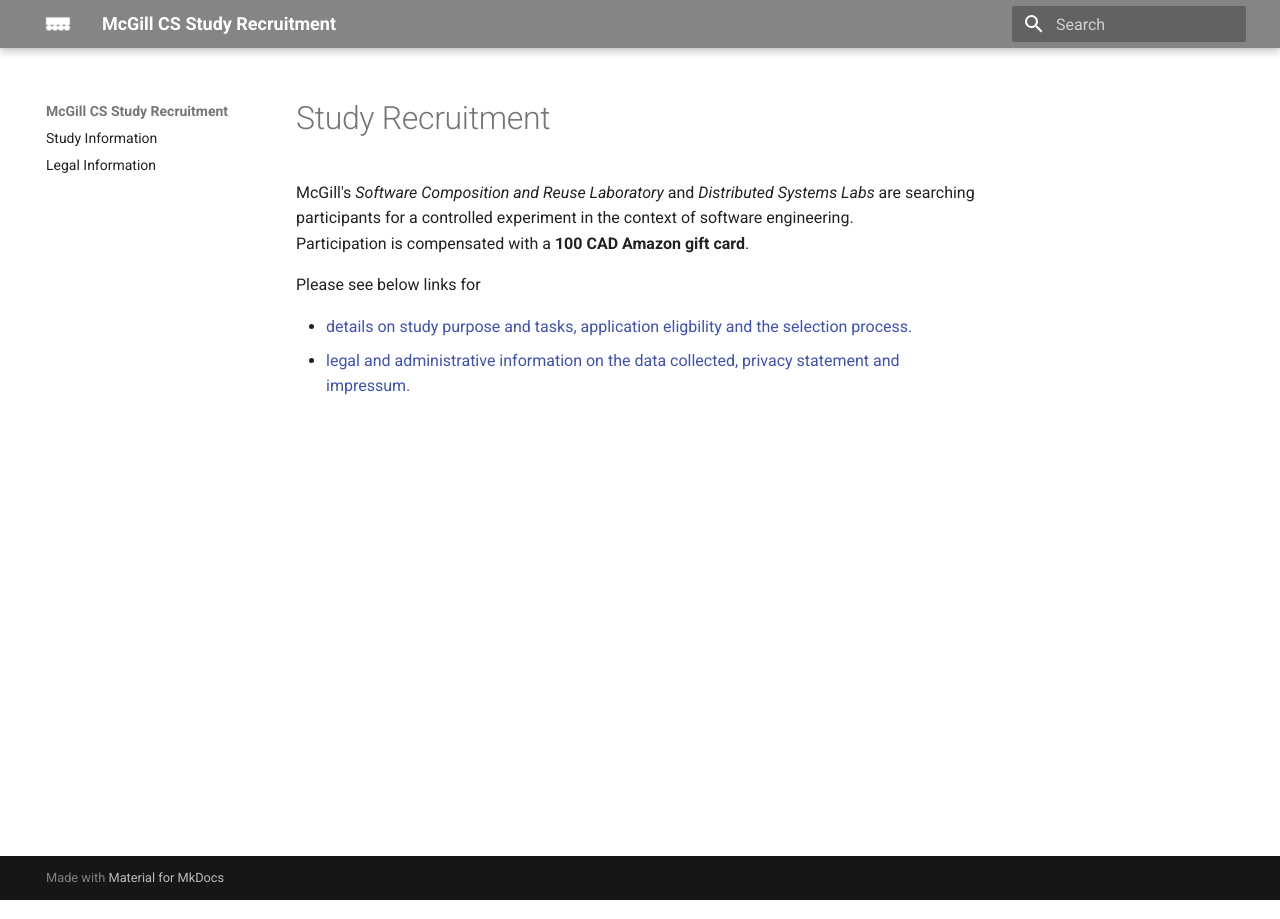
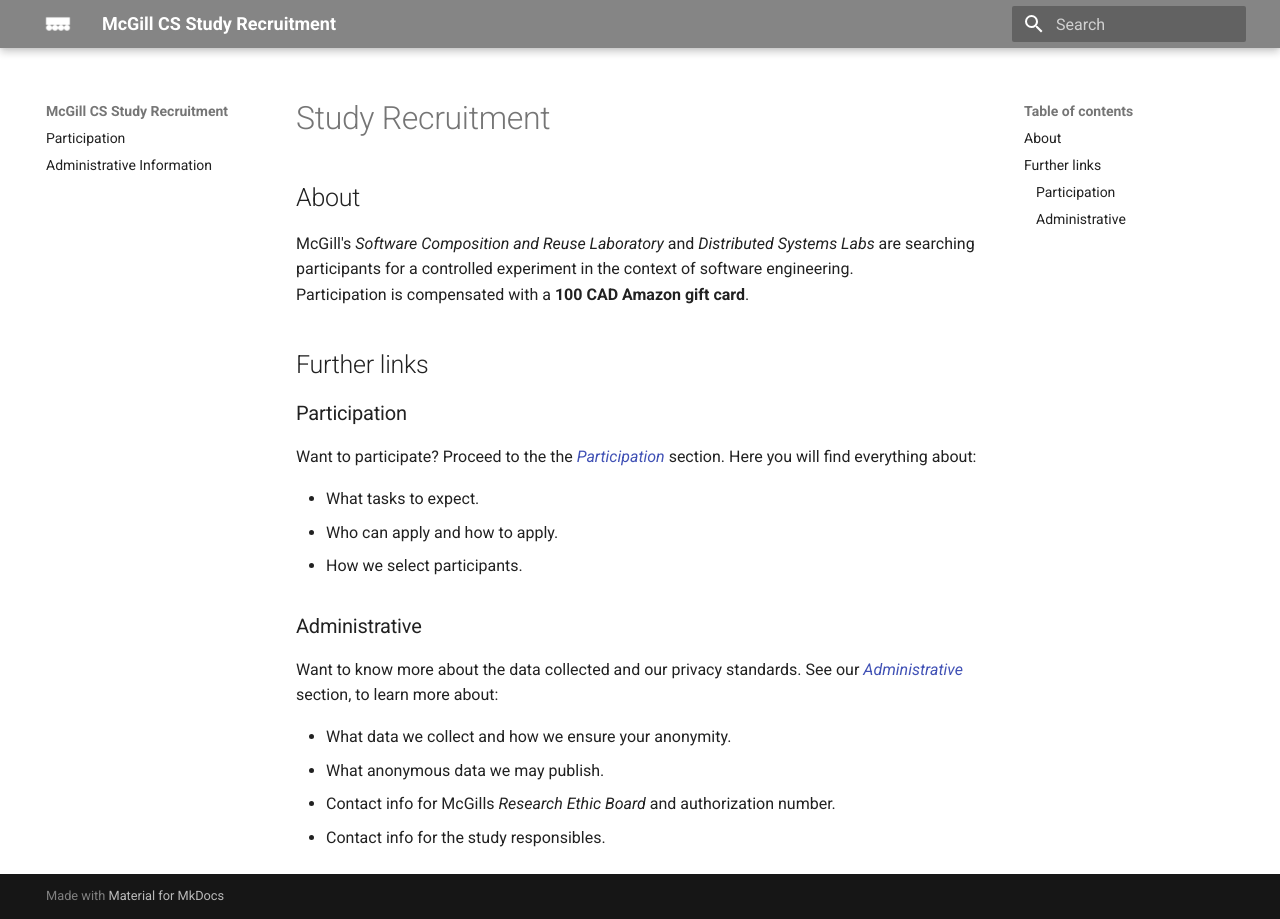
Before and after one commit to m5c/RestifyRecruitmentPage, an MkDocs documentation site: the page built from docs/index.md, in a window 1280 px wide. Built offline with MkDocs 1.6.1 and Material for MkDocs 9.7.7, drawn with Linux system fonts in a browser that asks for light colours.

Commit message:
Administrative content complete

```diff
--- a/docs/index.md
+++ b/docs/index.md
@@ -1,9 +1,25 @@
 # Study Recruitment
+
+## About
 
 McGill's *Software Composition and Reuse Laboratory* and *Distributed Systems Labs* are searching participants for a controlled experiment in the context of software engineering.
 Participation is compensated with a **100 CAD Amazon gift card**.
 
-Please see below links for
+## Further links
 
- * [details on study purpose and tasks, application eligbility and the selection process.](study-and-recruitment.md)
- * [legal and administrative information on the data collected, privacy statement and impressum.](administrative-and-legal.md)
+### Participation
+
+Want to participate? Proceed to the the [*Participation*](participation.md) section. Here you will find everything about:
+
+   * What tasks to expect.
+   * Who can apply and how to apply.
+   * How we select participants.
+
+### Administrative
+
+Want to know more about the data collected and our privacy standards. See our [*Administrative*](administrative.md) section, to learn more about:
+
+   * What data we collect and how we ensure your anonymity.
+   * What anonymous data we may publish.
+   * Contact info for McGills *Research Ethic Board* and authorization number.
+   * Contact info for the study responsibles.
--- a/mkdocs.yml
+++ b/mkdocs.yml
@@ -1,8 +1,8 @@
 site_name: McGill CS Study Recruitment
 site_url: https://www.cs.mcgill.ca/~mschie3/recruitment
 nav:
-    - Study Information: study-and-recruitment.md
-    - Legal Information: administrative-and-legal.md
+    - Participation: participation.md
+    - Administrative Information: administrative.md
 theme:
   name: material
   logo: assets/logo.png
```
Also changed, not shown: docs/administrative-and-legal.md (deleted, +0 -6 lines), docs/administrative.md (added, +37 -0 lines), docs/participation.md (renamed from docs/study-and-recruitment.md).
